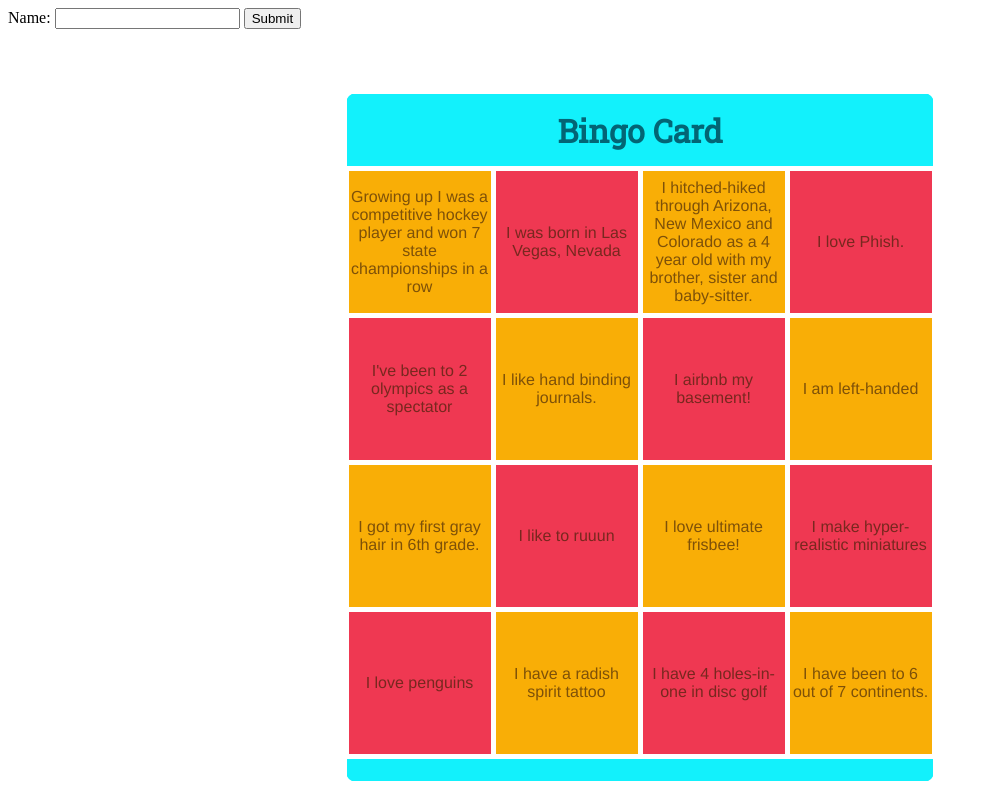
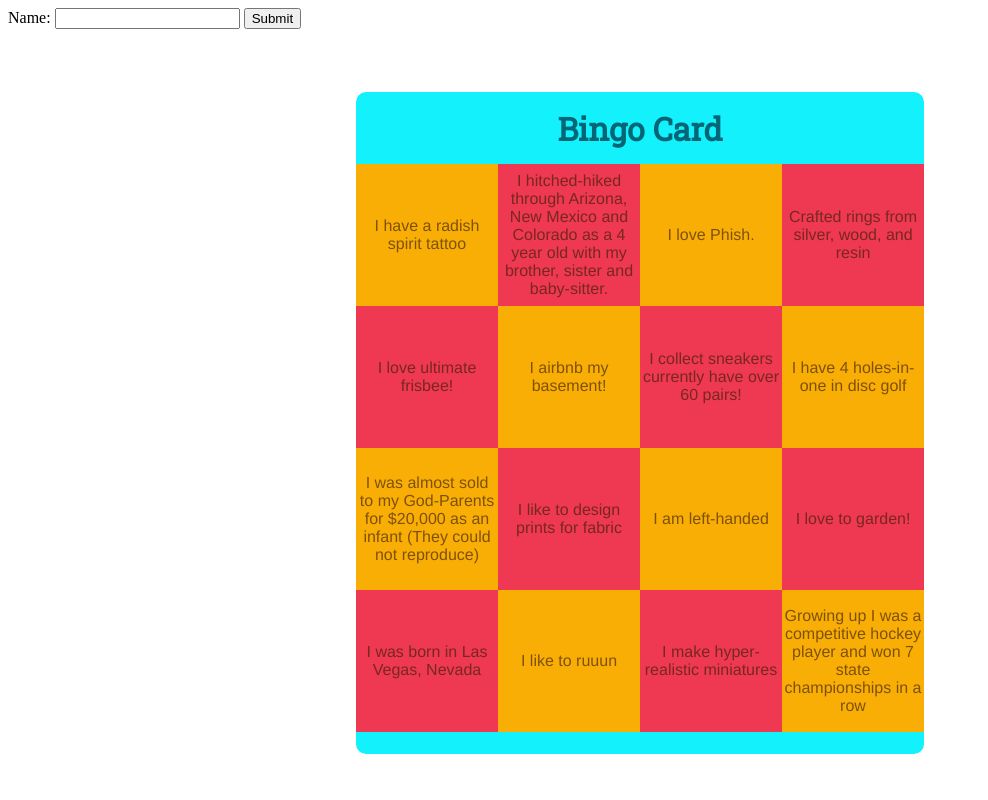
Before and after one commit to dstavis/bingo, a plain HTML site: page index.html in a window 1280 px wide. Shown: the whole page, without its empty margins (0-988 px from the left). Drawn offline with Linux system fonts and the light colour scheme.

Commit message:
Refactor to use OOP for cards and cells, and let the DOM update according to the data model

```diff
--- /dev/null
+++ b/card.js
@@ -0,0 +1,22 @@
+class Card{
+  constructor(username, numberOfRows){
+    this.username = username;
+    this.cells = [];
+
+    this.generateCells(numberOfRows * numberOfRows)
+  }
+
+  generateCells(numberOfCells){
+    for(var i = 0;i<numberOfCells;i++){
+      this.cells.push(
+        new Cell(
+        {
+          content: getRandomUniqueData(surveyResponses),
+          index: i
+        }
+        )
+      )
+    }
+  }
+
+}
--- /dev/null
+++ b/cell.js
@@ -0,0 +1,16 @@
+class Cell{
+  constructor(paramsObject){
+    this.content = paramsObject.content;
+    this.index = paramsObject.index;
+    this.complete = false;
+    this.guess = "";
+  }
+
+  markComplete(){
+    this.complete = true;
+  }
+
+  recordGuess(name){
+    this.guess = name;
+  }
+}
--- a/index.html
+++ b/index.html
@@ -39,6 +39,8 @@
       </section>
     </section>
     <script src="./modules.js"></script>
+    <script src="./card.js"></script>
+    <script src="./cell.js"></script>
     <script src="./main.js"></script>
     <script src="./assets/answers.csv" type="text"></script>
   </body>
--- a/main.js
+++ b/main.js
@@ -9,9 +9,17 @@ function getRandomUniqueData(array){
   // return the answer we pulled out
 }
 
-function displayBoxes(numberOfRows, content){
+const numberOfRows = 4;
+var currentCard = undefined;
+
+function createNewUser(username){
+  var newCard = new Card(username, numberOfRows)
+
+  currentCard = newCard;
+}
+
+function displayBoxes(numberOfRows){
   var tableBody = document.querySelector("#box-holder tbody")
-  var dataCounter = 0;
 
   for(var i = 0; i < numberOfRows; i++){
       var row = document.createElement("tr")
@@ -22,13 +30,10 @@ function displayBoxes(numberOfRows, content){
 
         var div = document.createElement("div")
         var span = document.createElement("span")
-        span.innerText = getRandomUniqueData(content)
 
         div.append(span)
 
         box.append(div)
-
-        dataCounter++
 
         row.append(box)
       }
@@ -36,5 +41,34 @@ function displayBoxes(numberOfRows, content){
   }
 }
 
+function updateBoxContents(card){
+  var cells = document.querySelectorAll(".bingo-box span")
 
-displayBoxes(4, surveyResponses)
+  for(var i = 0; i < cells.length; i++){
+    cells[i].innerText = card.cells[i].content
+  }
+}
+
+function start(){
+  createNewUser("Test Testerson")
+  displayBoxes(numberOfRows)
+  updateBoxContents(currentCard)
+}
+
+start()
+
+
+// Goal: Display some user input (i.e. user's name shows up over the card)
+// Goal: let a user mark a cell complete/incomplete and display it differently accordingly
+// Goal: some CYOA, i.e. localStorage
+// login feature would count as CYOA
+
+// 1. A unique user name owns a unique card object
+// 2. the user name submission should enforce that it is a first name and a last name, and that it is capitalized properly
+// 3. the form should inform the user of what format it expects them to enter their name in
+// 4. a card object knows which data it has and what order that data is in (it should be a random order unique to each card, but it is not necessary to enforce uniqueness)
+// 5. eventually a card object will know which cells have been "solved"
+// 6. eventually the app will notice if the card has boxes solved that happen to form a bingo victory condition (i.e. 4 diagonally, 4 across, 4 in a column)
+// 7. a card object knows which username it belongs to
+// 8. when a user submits a name that we haven't seen before, we generate a fresh card just for them. we make sure that card knows it belongs to them so that the next time they provide the same name they can get the same card
+// 9. when provided the user's name, the application retrieves the card that was assigned to that name, and it's the same card (with the same contents in the same order) each time
--- a/styles.css
+++ b/styles.css
@@ -11,11 +11,24 @@
 /* Turing Red #EC7063 */ /* old #DE3163 */
 /* dark  #78281F */
 
+html{
+  /* background-image:
+        linear-gradient(243deg, rgba(127,255,212,.8), rgba(127,255,212,0) 50.00%),
+        linear-gradient(135deg, rgba(135,206,235,.8), rgba(135,206,235,0) 50.00%),
+        linear-gradient(351deg, rgba(221,160,221,.8), rgba(221,160,221,0) 50.00%),
+        url("https://media.istockphoto.com/photos/watercolor-chaotic-texture-picture-id1155961815?k=20&m=1155961815&s=612x612&w=0&h=3Q9-viGygS63W1lVQxnuW4PqCbfZ-mGZDg8Uh8qoBuc=");
+
+        background-repeat: no-repeat;
+        background-size: cover;
+        background-position: center;
+        width: 100%;
+        height: 100%;
+        background-attachment: fixed; */
+}
+
+
 
 #box-holder{
-  background-color: white;
-  border-radius: 10px;
-
   display: flex;
   justify-content: center;
 
@@ -24,6 +37,9 @@
 
 table {
   border-collapse: collapse;
+  border-radius: 10px;
+
+  /* border: 2px solid white; */
 }
 
 thead th {
@@ -38,8 +54,10 @@ thead th {
     border-width: 2px;
     border-top-left-radius: 10px;
     border-top-right-radius: 10px;
-    border-style: solid;
-    border-color: white;
+    /* border-top: solid 2px #036575;
+    border-left: solid 2px #036575;
+    border-right: solid 2px #036575; */
+
 }
 
 .bingo-box {
@@ -54,9 +72,9 @@ thead th {
   width: 140px;
 
   border-width: 5px;
-  border-style: solid;
+  /* border-style: solid; */
   border-collapse: collapse;
-  border-color: white;
+  /* border-color: white; */
 
   /* Keeps the text from expanding the box */
   overflow-wrap: anywhere;
@@ -80,6 +98,6 @@ tfoot th {
   border-width: 2px;
   border-bottom-left-radius: 10px;
   border-bottom-right-radius: 10px;
-  border-style: solid;
-  border-color: white;
+  /* border-style: solid; */
+  /* border-color: white; */
 }
```
